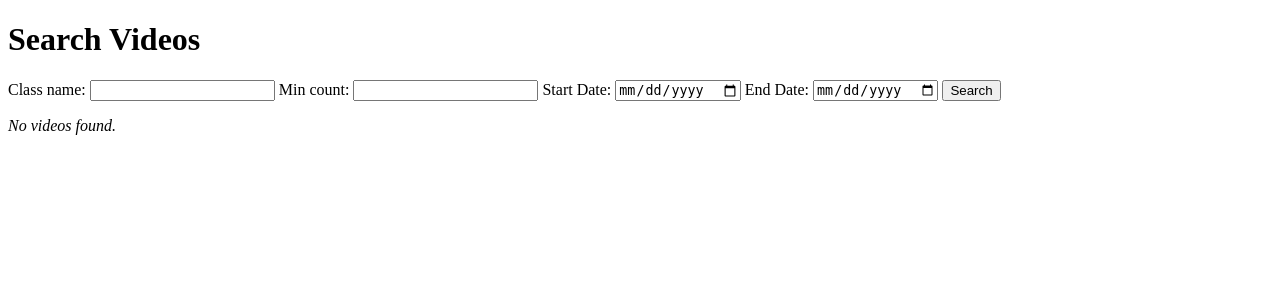
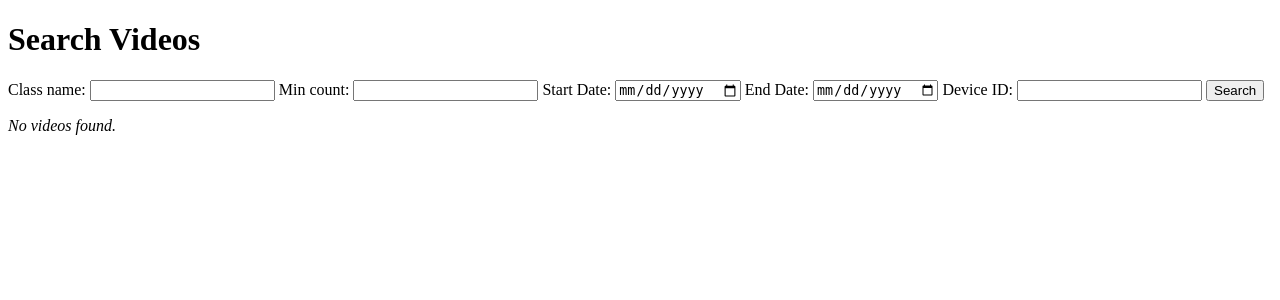
Before and after one commit to Himson2006/Yolo-Gpu-2, a Flask app: page /search in a window 1280 px wide. Shown: the top 300 px of the page. Run offline with Flask 3, Linux system fonts and the light colour scheme.

Commit message:
device id option added

```diff
--- a/app/templates/search.html
+++ b/app/templates/search.html
@@ -27,6 +27,10 @@
     <label>
       End Date:
       <input type="date" name="end_date" value="{{ end_date or '' }}">
+    </label>
+    <label>
+      Device ID:
+      <input type="text" name="device_id" value="{{ device_id or '' }}">
     </label>
     <button type="submit">Search</button>
   </form>
--- a/app/views.py
+++ b/app/views.py
@@ -20,9 +20,10 @@ def search_videos():
     min_count = request.args.get("min_count", type=int)
     start_date_str = request.args.get("start_date", type=str)
     end_date_str = request.args.get("end_date", type=str)
+    device_id = request.args.get("device_id", type=str)
     events = []
     search_performed = False
-    if class_name_str or min_count is not None or start_date_str or end_date_str:
+    if class_name_str or min_count is not None or start_date_str or end_date_str or device_id:
         search_performed = True
         q = Event.query.join(Detection)
 
@@ -46,9 +47,13 @@ def search_videos():
             end_date = datetime.strptime(end_date_str, '%Y-%m-%d') + timedelta(days=1)
             q = q.filter(Event.timestamp_start_utc < end_date)
 
+        if device_id:
+            q = q.filter(Event.device_id == device_id)
+
         events = q.all()
     return render_template("search.html", events=events, class_name=class_name_str,
                            min_count=min_count, start_date=start_date_str,end_date=end_date_str,
+                           device_id=device_id,
                            search_performed=search_performed)
 
 @main_bp.route("/videos", methods=["GET"])
```
